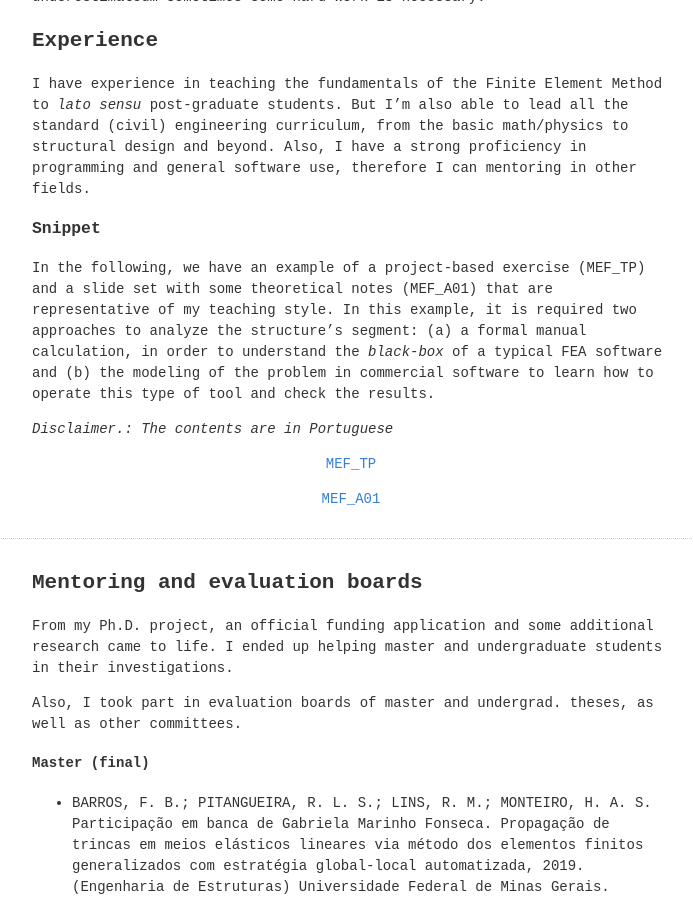
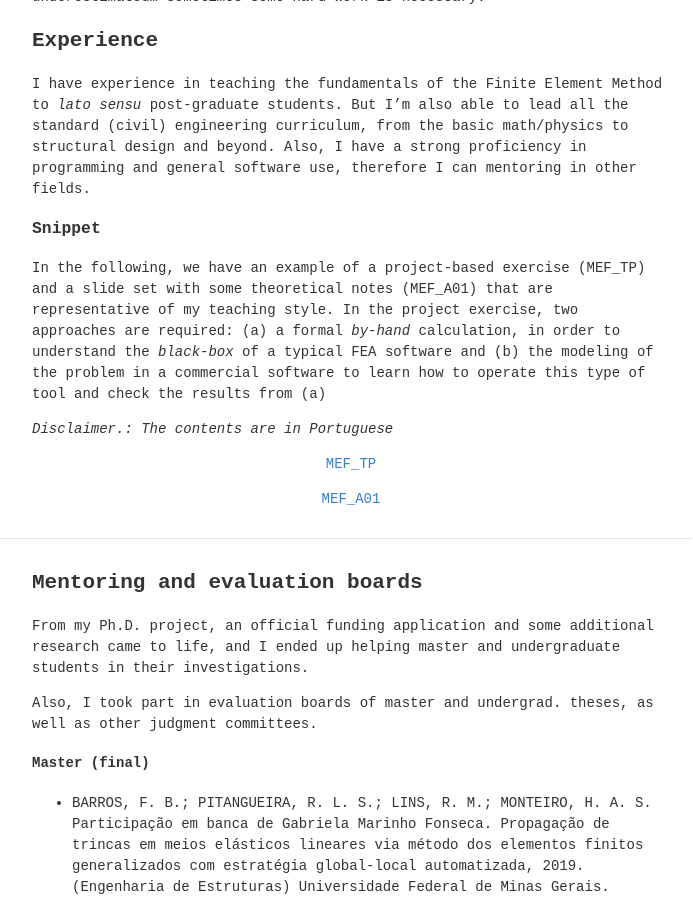
Before and after one commit to hasmonteiro/hasmonteiro.github.io, a Jekyll site: the page built from _pages/teaching.md, in a window 1280 px wide and 900 px high, scrolled down 793 px. Shown: the whole window, without its empty margins (289-982 px from the left). Built offline with Jekyll 4.4.1, drawn with Linux system fonts in a browser that asks for light colours; nearby versions of some CDN libraries.

Commit message:
minor layout and text changes; build

```diff
--- a/_layouts/default.html
+++ b/_layouts/default.html
@@ -52,7 +52,7 @@
     </div>
     <footer class="mw7 center tc pt3 pb4 silver">
       built with <a href="https://jekyllrb.com/" class="link silver hover-blue pv1">jekyll</a> using <a href="http://github.com/muan/scribble" class="link silver hover-blue pv1">scribble</a>; generative mesh based on <a href="https://codepen.io/dudleystorey/pen/NbNjjX" class="link silver hover-blue pv1">d. storey</a>
-      <img src="{{ site.url }}/assets/images/mesh.png" alt="scribble" class="mt4 db center" width="55" height="30"/>
+      <!-- <img src="{{ site.url }}/assets/images/mesh.png" alt="scribble" class="mt4 db center" width="55" height="30"/> -->
     </footer>
   </body>
 </html>
--- a/_pages/teaching.md
+++ b/_pages/teaching.md
@@ -21,7 +21,7 @@ I have experience in teaching the fundamentals of the Finite Element Method to _
 
 ### Snippet
 
-In the following, we have an example of a project-based exercise (MEF_TP) and a slide set with some theoretical notes (MEF_A01) that are representative of my teaching style. In this example, it is required two approaches to analyze the structure's segment: (a) a formal manual calculation, in order to understand the _black-box_ of a typical FEA software and (b) the modeling of the problem in commercial software to learn how to operate this type of tool and check the results.
+In the following, we have an example of a project-based exercise (MEF_TP) and a slide set with some theoretical notes (MEF_A01) that are representative of my teaching style. In the project exercise, two approaches are required: (a) a formal _by-hand_ calculation, in order to understand the _black-box_ of a typical FEA software and (b) the modeling of the problem in a commercial software to learn how to operate this type of tool and check the results from (a)
 
 _Disclaimer.: The contents are in Portuguese_
 
@@ -34,9 +34,9 @@ _Disclaimer.: The contents are in Portuguese_
 ______________________________________________________________________________________
 ## Mentoring and evaluation boards
 
-From my Ph.D. project, an official funding application and some additional research came to life. I ended up helping master and undergraduate students in their investigations.
+From my Ph.D. project, an official funding application and some additional research came to life, and I ended up helping master and undergraduate students in their investigations.
 
-Also, I took part in evaluation boards of master and undergrad. theses, as well as other committees.
+Also, I took part in evaluation boards of master and undergrad. theses, as well as other judgment committees.
 
 {% capture eval_boards %}{% include eval_boards.md %}{% endcapture %}
 {{ eval_boards | markdownify }}
```
Also changed, not shown: _pages/cv.md (+5 -3 lines), _pages/research.md (+2 -2 lines), assets/images/mini2.png (added), 1 other file.
